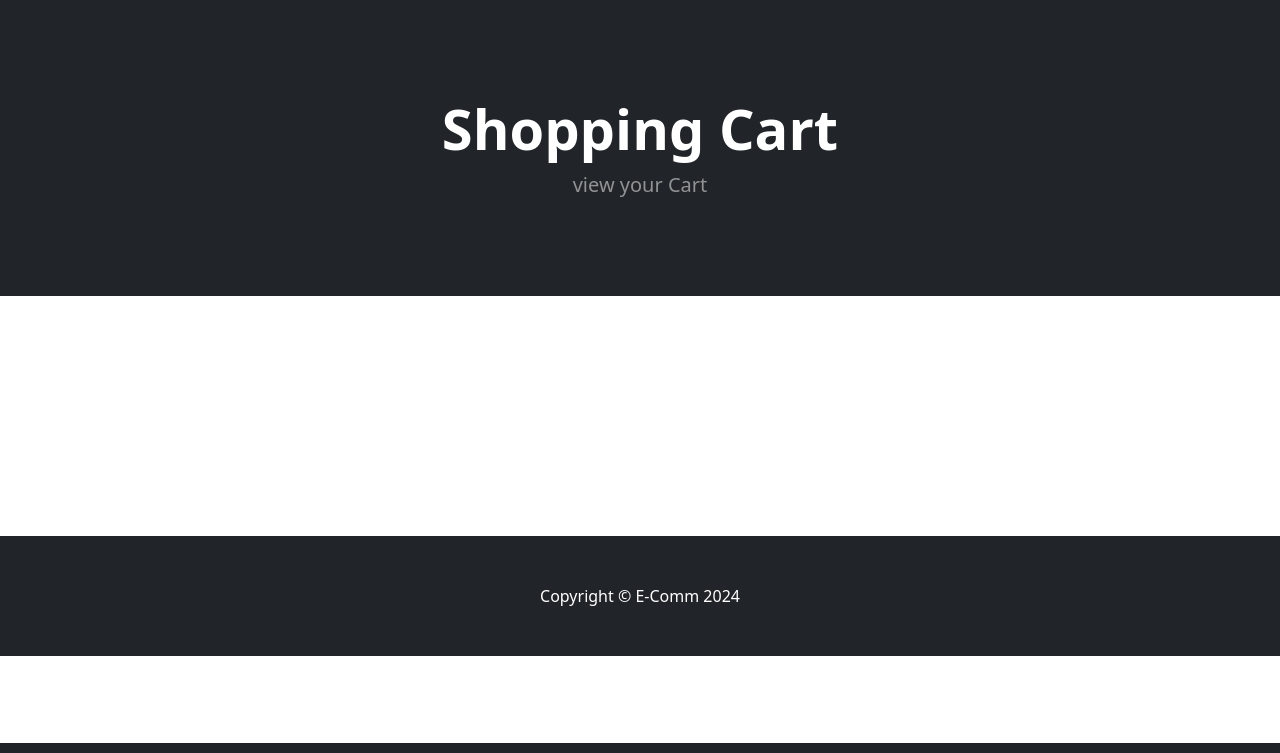
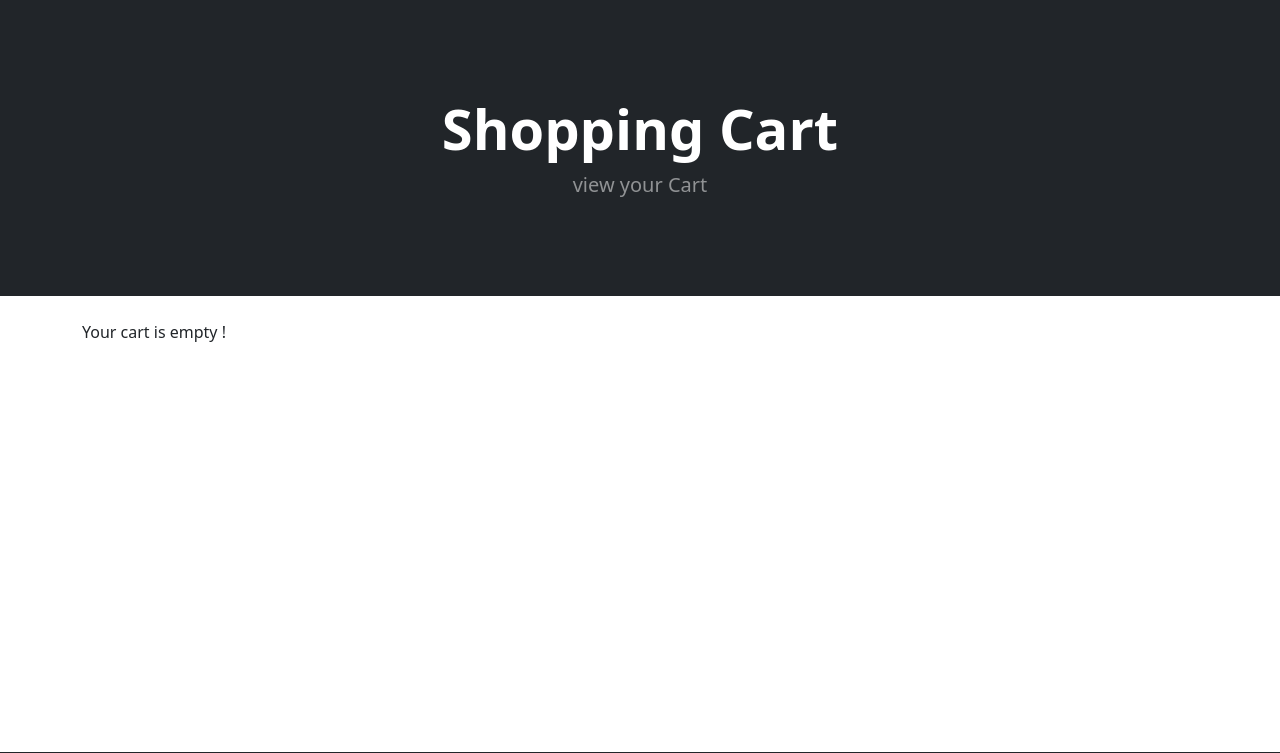
Before and after one commit to Eamateli/E-commerce-Website, a Django app: page /cart/ in a window 1280 px wide. Shown: the part 57-810 px from the top of the page. Run offline with Django 5.2, Linux system fonts and the light colour scheme; some libraries are stand-ins or nearby versions.

Commit message:
Adding some logic when the cart is empty

```diff
--- a/ecom/cart/templates/cart_summary.html
+++ b/ecom/cart/templates/cart_summary.html
@@ -11,6 +11,7 @@
         </header>
         <br/>
         <div class="container">
+            {%  if cart_products %}
             {% for product in cart_products %}
             <div class="card mb-3" >
                 <div class="row g-0">
@@ -52,6 +53,10 @@
               </div><br/>
 
             {% endfor %}
+            {% else %}
+            Your cart is empty !
+            <br><br><br><br><br><br><br><br><br>
+            {% endif %}
 
         </div>
 <br><br><br><br><br><br><br><br><br>
```
Also changed, not shown: ecom/db.sqlite3.
